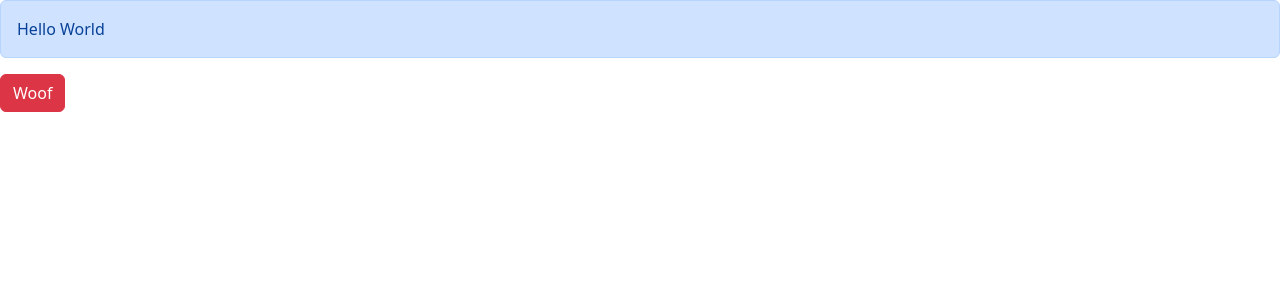
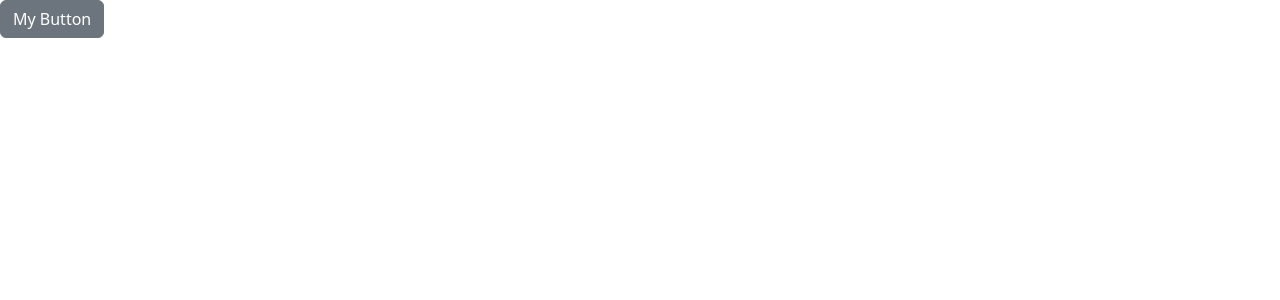
Before and after one commit to deardaveed/react-18-for-beginners, a React (Vite) app: page / in a window 1280 px wide. Shown: the top 300 px of the page. Built offline with nearby package versions, Linux system fonts and the light colour scheme.

Commit message:
completed building components

```diff
--- a/src/App.tsx
+++ b/src/App.tsx
@@ -1,12 +1,18 @@
 import Alert from './components/Alert';
 import Button from './components/Button';
+import { useState } from 'react';
 
 function App() {
+  const [showAlert, setShowAlert] = useState(false);
+
   return (
     <div>
-      <Alert>Hello World</Alert>
-      <Button onClick={() => console.log('clicked')} color='danger'>
-        Woof
+      {showAlert && <Alert onClose={() => setShowAlert(false)}>My alert</Alert>}
+      <Button onClick={() => setShowAlert(true)} color='secondary'>
+        {/*passing setShowAlert as a fat arrow function ensures that the function
+      is not immediately called but is only executed when the button is
+      clicked.*/}
+        My Button
       </Button>
     </div>
   );
--- a/src/components/Alert.tsx
+++ b/src/components/Alert.tsx
@@ -2,10 +2,27 @@ import { ReactNode } from 'react';
 
 interface Props {
   children: ReactNode;
+  onClose: () => void;
 }
 
-const Alert = ({ children }: Props) => {
-  return <div className='alert alert-primary'>{children}</div>;
+const Alert = ({ children, onClose }: Props) => {
+  return (
+    <>
+      <div
+        className='alert alert-primary
+        alert-dismissible'
+      >
+        {children}
+        <button
+          type='button'
+          className='btn-close'
+          onClick={onClose}
+          data-dismiss='alert'
+          aria-label='Close'
+        ></button>
+      </div>
+    </>
+  );
 };
 
 export default Alert;
```
